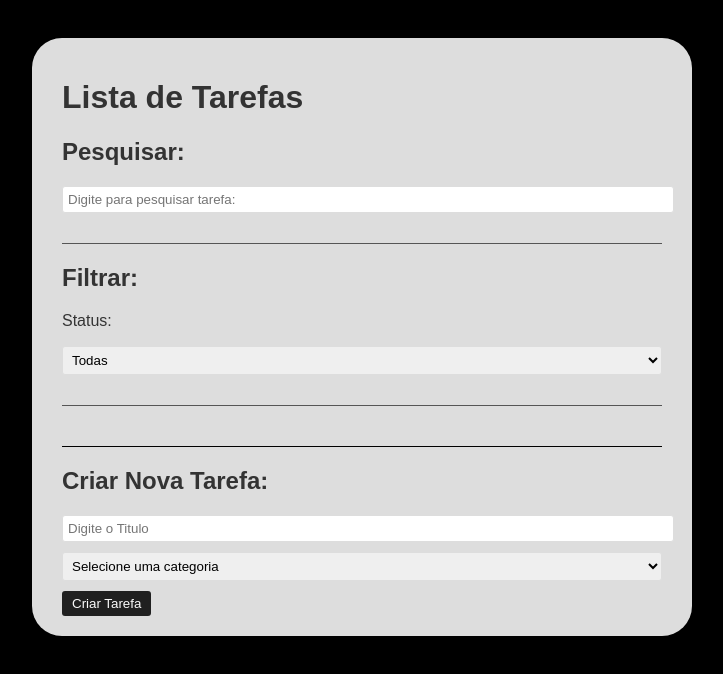
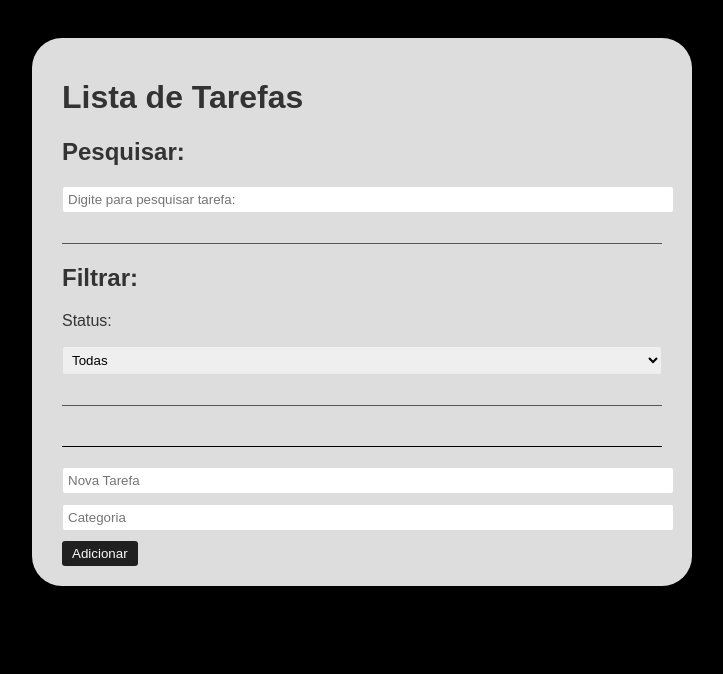
Before and after one commit to ZanonDeAndrade/Projeto_Imago, a React (Vite) app: page / in a window 1280 px wide. Shown: the top 674 px of the page, without its empty margins (278-1001 px from the left). Built offline with nearby package versions, Linux system fonts and the light colour scheme.

Commit message:
incluindo edição

```diff
--- a/src/App.jsx
+++ b/src/App.jsx
@@ -6,12 +6,16 @@ import Filter from './components/Filter';
 import "./App.css";
 
 function App() {
-  const [isLoaded, setIsLoaded] = useState(false)
+  const [isLoaded, setIsLoaded] = useState(false);
   const [todos, setTodos] = useState([]);
   const [search, setSearch] = useState("");
   const [filter, setFilter] = useState("All");
+  const [editingTodo, setEditingTodo] = useState(null);
+  const [newText, setNewText] = useState("");
+  const [newCategory, setNewCategory] = useState("");
 
   const addTodo = (text, category) => {
+    if (text.trim() !== "" && category.trim() !== "") {
       const newTodo = {
         id: Math.floor(Math.random() * 20000),
         text,
@@ -21,6 +25,9 @@ function App() {
 
       const updatedTodos = [...todos, newTodo];
       setTodos(updatedTodos);
+    } else {
+      console.error("Texto e categoria são necessários para uma nova tarefa.");
+    }
   };
 
   useEffect(() => {
@@ -29,12 +36,11 @@ function App() {
     }
   }, [todos, isLoaded]);
 
-
   useEffect(() => {
     const storagedTodos = JSON.parse(localStorage.getItem('todos') || '[]');
-    setTodos(storagedTodos)
-    setIsLoaded (true);
-  }, [])
+    setTodos(storagedTodos);
+    setIsLoaded(true);
+  }, []);
 
   const removeTodo = (id) => {
     const updatedTodos = todos.filter(todo => todo.id !== id);
@@ -48,9 +54,20 @@ function App() {
     setTodos(updatedTodos);
   };
 
+  const editTodo = (id, newText, newCategory) => {
+    const updatedTodos = todos.map(todo =>
+      todo.id === id ? { ...todo, text: newText, category: newCategory } : todo
+    );
+    setTodos(updatedTodos);
+    setEditingTodo(null);
+    setNewText("");
+    setNewCategory("");
+    localStorage.setItem('todos', JSON.stringify(updatedTodos));
+  };
+
   return (
     <div className='app'>
-      <h1> Lista de Tarefas</h1>
+      <h1>Lista de Tarefas</h1>
       <Search search={search} setSearch={setSearch} />
       <Filter filter={filter} setFilter={setFilter} />
       <div className='todo-list'>
@@ -58,7 +75,15 @@ function App() {
           .filter(todo => filter === "All" ? true : filter === "Completed" ? todo.isCompleted : !todo.isCompleted)
           .filter(todo => todo.text.toLowerCase().includes(search.toLowerCase()))
           .map(todo => (
-            <Todo key={todo.id} todo={todo} removeTodo={removeTodo} completeTodo={completeTodo} />
+            <Todo
+              key={todo.id}
+              todo={todo}
+              removeTodo={removeTodo}
+              completeTodo={completeTodo}
+              editTodo={editTodo}
+              isEditing={editingTodo === todo.id}
+              setNewText={setNewText}
+            />
           ))}
       </div>
       <TodoForm addTodo={addTodo} />
--- a/src/components/Todo.jsx
+++ b/src/components/Todo.jsx
@@ -1,26 +1,55 @@
+import React, { useState } from "react";
+import { FaCheck, FaTrashAlt } from "react-icons/fa";
+import { MdEdit } from "react-icons/md";
 
-import { CiEdit } from "react-icons/ci";
-import { FaCheck } from "react-icons/fa";
-import { FaTrashAlt } from "react-icons/fa";
+const Todo = ({ todo, removeTodo, completeTodo, editTodo }) => {
+  const [isEditing, setIsEditing] = useState(false);
+  const [newText, setNewText] = useState(todo.text);
+  const [newCategory, setNewCategory] = useState(todo.category);
 
-const todo = ({ todo, removeTodo, completeTodo }) => {
+  const handleEditClick = () => {
+    setIsEditing(true);
+  };
+
+  const handleSaveEdit = () => {
+    if (newText.trim() !== "" && newCategory.trim() !== "") {
+      editTodo(todo.id, newText, newCategory);
+      setIsEditing(false);
+    }
+  };
+
+  const handleCancelEdit = () => {
+    setIsEditing(false);
+    setNewText(todo.text);
+    setNewCategory(todo.category);
+  };
+
   return (
     <div className='todo' style={{ textDecoration: todo.isCompleted ? "line-through" : "" }}>
-          <div className='content'>
-            <p>
-              {todo.text}
-            </p>
+      <div className='content'>
+        {isEditing ? (
+          <div>
+            <input type="text" value={newText} onChange={(e) => setNewText(e.target.value)} />
+            <input type="text" value={newCategory} onChange={(e) => setNewCategory(e.target.value)} />
+            <button onClick={handleSaveEdit}>Salvar</button>
+            <button onClick={handleCancelEdit}>Cancelar</button>
+          </div>
+        ) : (
+          <div>
+            <p>{todo.text}</p>
             <p className='category'>({todo.category})</p>
           </div>
-          <div>
-            <button className='complete' onClick={()=> completeTodo(todo.id)}><FaCheck/> <b>Completar</b></button>
-            <br></br>
-            <button className='edit' ><CiEdit/> <b>Editar</b></button>
-            <br></br>
-            <button className='remove' onClick={()=> removeTodo(todo.id)}><FaTrashAlt/> <b>Excluir</b></button>
-          </div>
+        )}
+      </div>
+      <div>
+        <button className='complete' onClick={() => completeTodo(todo.id)}><FaCheck /> <b>Completar</b></button>
+        <br />
+        <button className='edit' onClick={handleEditClick}><MdEdit /> <b>Editar</b></button>
+        <br />
+        <button className='remove' onClick={() => removeTodo(todo.id)}><FaTrashAlt /> <b>Excluir</b></button>
+      </div>
     </div>
-  )
-}
+  );
+};
 
-export default todo
+export default Todo;
--- a/src/components/TodoForm.jsx
+++ b/src/components/TodoForm.jsx
@@ -1,39 +1,25 @@
-import { useState } from 'react';
+import React, { useState } from 'react';
 
-function TodoForm({ addTodo }) {
-
-    const [value, setValue] = useState ("");
+const TodoForm = ({ addTodo }) => {
+    const [text, setText] = useState("");
     const [category, setCategory] = useState("");
 
     const handleSubmit = (e) => {
         e.preventDefault();
-        if (!value || !category) return;
-        addTodo (value, category);
-        setValue ("");
-        setCategory ("");
+        if (text.trim() !== "") {
+            addTodo(text, category);
+            setText("");
+            setCategory("");
+        }
     };
 
-
-  return (
-    <div className='todo-Form'>
-        <h2>
-            Criar Nova Tarefa:
-        </h2>
+    return (
         <form onSubmit={handleSubmit}>
-            <input type='text' placeholder='Digite o Titulo'
-            value={value}
-            onChange={(e) => setValue(e.target.value)}/>
-
-                <select value={category} on onChange={(e) => setCategory(e.target.value)}>
-                    <option value="">Selecione uma categoria</option>
-                    <option value="Trabalho">Trabalho</option>
-                    <option value="Pessoal">Pessoal</option>
-                    <option value="Estudos">Estudos</option>
-                </select>
-                <button type='submit'>Criar Tarefa</button>
+            <input type="text" value={text} onChange={(e) => setText(e.target.value)} placeholder="Nova Tarefa" />
+            <input type="text" value={category} onChange={(e) => setCategory(e.target.value)} placeholder="Categoria" />
+            <button type="submit">Adicionar</button>
         </form>
-    </div>
-  )
-}
+    );
+};
 
 export default TodoForm
```
Lines whose indentation alone changed are shown as unchanged.
